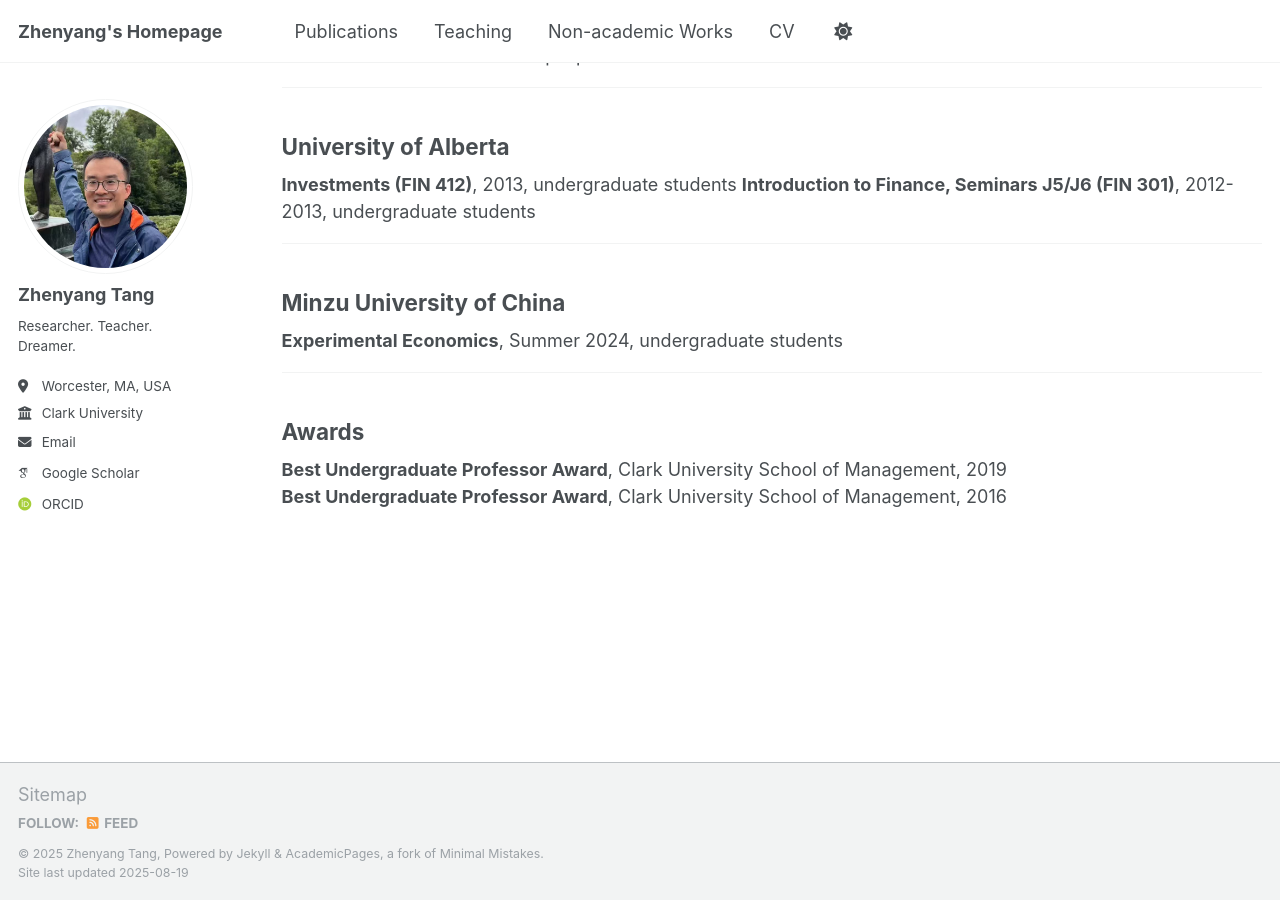
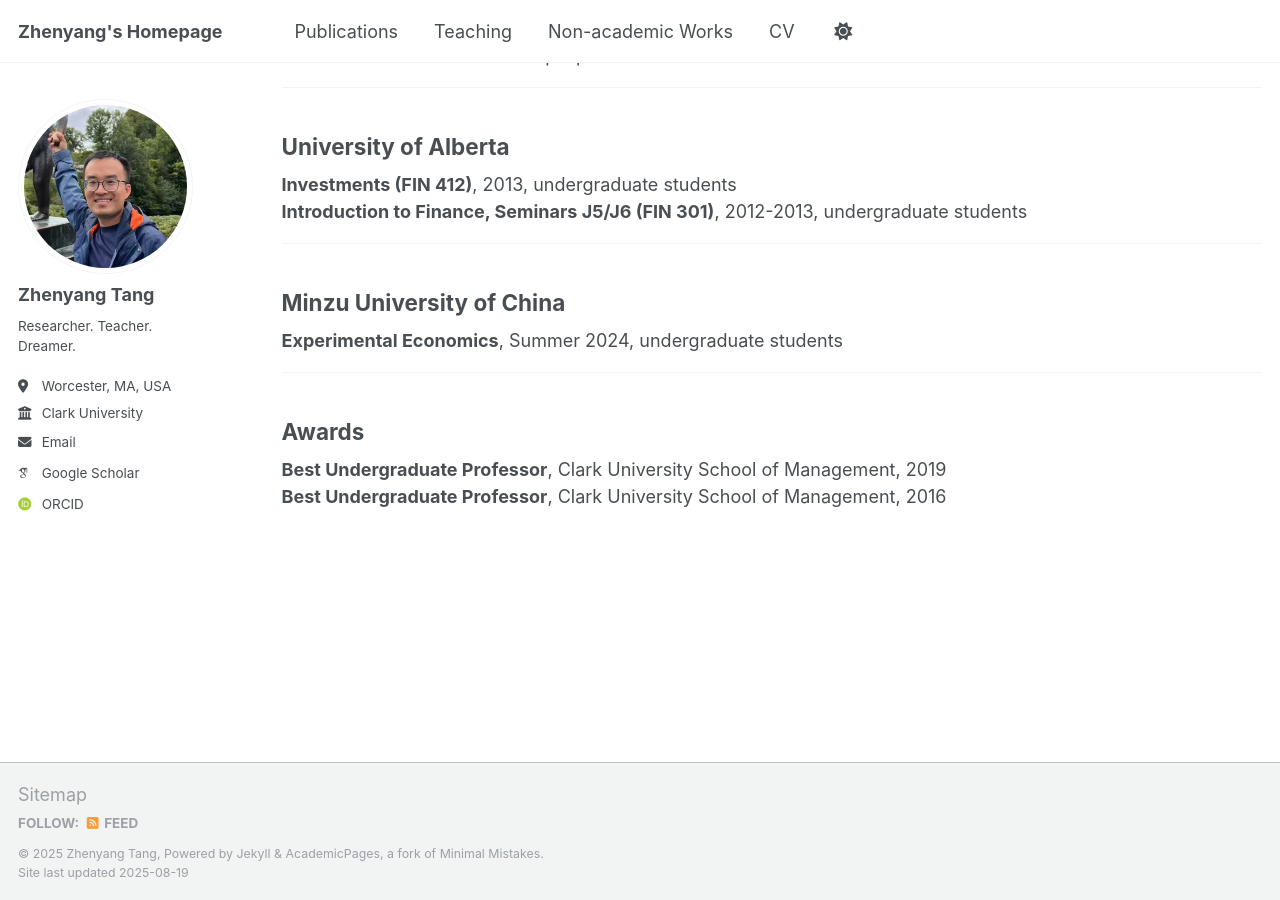
Before and after one commit to zhenyang-tang/zhenyang-tang.github.io, a Jekyll site: the page built from _pages/teaching.html, in a window 1280 px wide and 900 px high, scrolled down 937 px. Built offline with Jekyll 4.4.1, drawn with Linux system fonts in a browser that asks for light colours; some web fonts are replaced; a script that is not in the unit is left out.

Commit message:
Update teaching.html

```diff
--- a/_pages/teaching.html
+++ b/_pages/teaching.html
@@ -27,7 +27,7 @@ student will also learn how to make simple personal finance decisions.
 
 <hr>
 <h2>University of Alberta</h2>
-<b>Investments (FIN 412)</b>, 2013, undergraduate students
+<b>Investments (FIN 412)</b>, 2013, undergraduate students <br>
 <b>Introduction to Finance, Seminars J5/J6 (FIN 301)</b>, 2012-2013, undergraduate students
 
 <hr>
@@ -36,5 +36,5 @@ student will also learn how to make simple personal finance decisions.
 
 <hr>
 <h2>Awards</h2>
-<b>Best Undergraduate Professor Award</b>, Clark University School of Management, 2019 <br>
-<b>Best Undergraduate Professor Award</b>, Clark University School of Management, 2016
+<b>Best Undergraduate Professor</b>, Clark University School of Management, 2019 <br>
+<b>Best Undergraduate Professor</b>, Clark University School of Management, 2016
```
